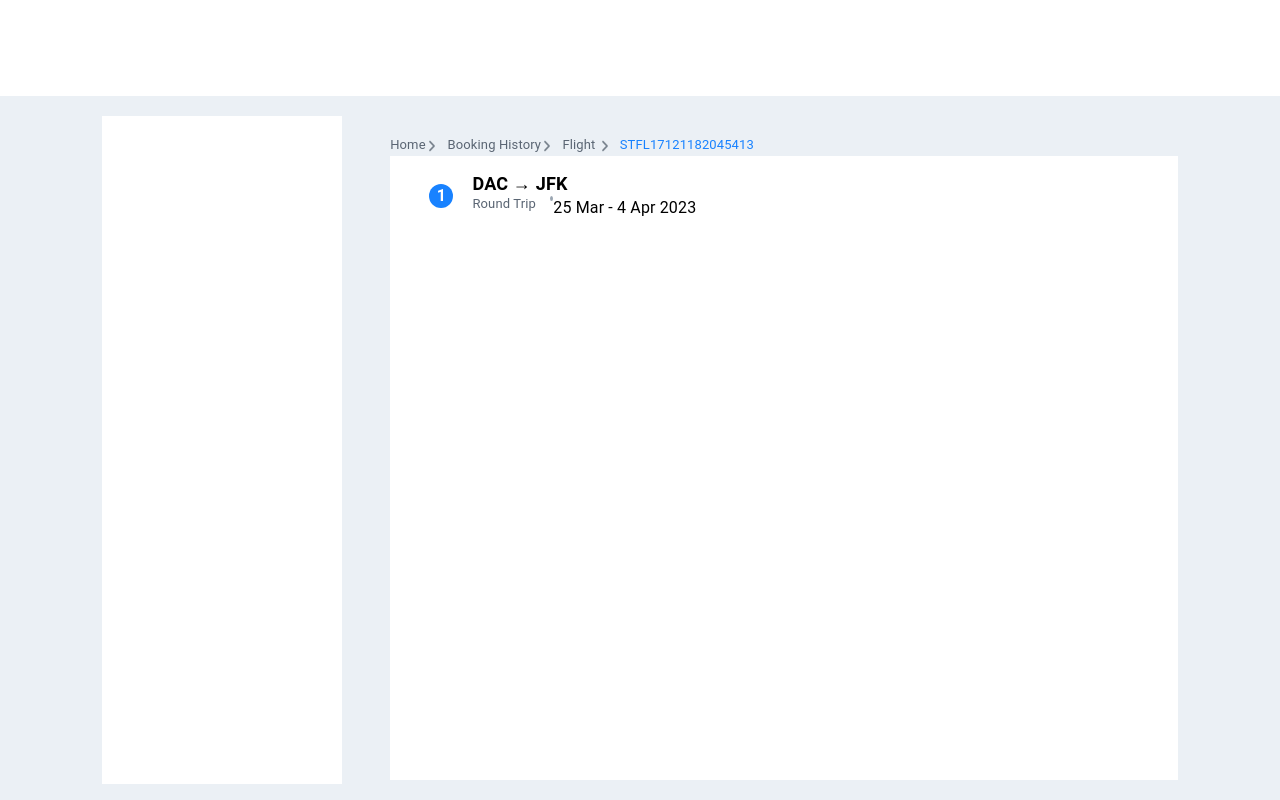
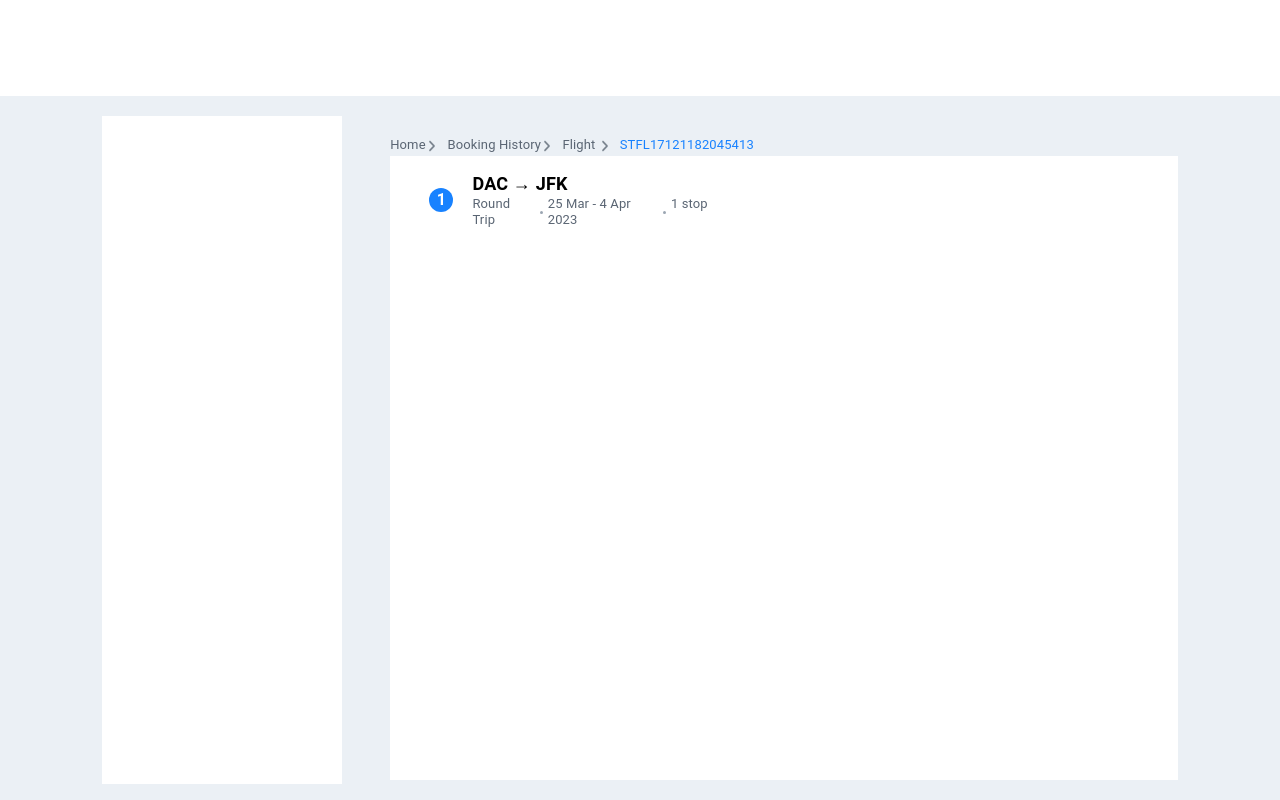
Before and after one commit to ShamimMahmud25/share-trip, a Next.js app: page / in a window 1280 px wide. Built offline with nearby package versions, Linux system fonts and the light colour scheme.

Commit message:
add new design

```diff
--- a/app/components/Details.tsx
+++ b/app/components/Details.tsx
@@ -3,6 +3,7 @@ import React from "react";
 import {
   circle,
   colorTitle,
+  elipse,
   mainContainer,
   navbar,
   secondContainer,
@@ -125,16 +126,40 @@ export default function Details() {
                         DAC → JFK
                       </Typography>
                       <Grid container>
-                        <Grid item xs={1.5}>
+                        <Grid item xs={1.20}>
                           <Typography style={title2}>Round Trip</Typography>
                         </Grid>
-                        <Grid item  style={{background:"#9BA6B2",height:"3px",width:"3px",borderRadius:"50%",paddingTop:"5px"}}>
-
+                        <Grid
+                          item
+                          xs={0.25}
+                          style={{
+                            display: "flex",
+                            justifyContent: "center",
+                            alignItems: "center",
+                          }}
+                        >
+                          <Grid style={elipse}></Grid>
                         </Grid>
 
-                        <Grid item xs={3}>
-                          <Typography>
-                          25 Mar - 4 Apr 2023
+                        <Grid item xs={2.125}>
+                          <Typography style={title2}>
+                            25 Mar - 4 Apr 2023
+                          </Typography>
+                        </Grid>
+                        <Grid
+                          item
+                          xs={0.25}
+                          style={{
+                            display: "flex",
+                            justifyContent: "center",
+                            alignItems: "center",
+                          }}
+                        >
+                          <Grid style={elipse}></Grid>
+                        </Grid>
+                        <Grid item xs={2}>
+                          <Typography style={title2}>
+                            1 stop
                           </Typography>
                         </Grid>
                       </Grid>
--- a/app/styles/index.ts
+++ b/app/styles/index.ts
@@ -38,6 +38,14 @@ export const secondContainer ={
     lineHeight:"24px"
 }
 
+export const elipse =  {
+  width: "3px",
+  height: "3px",
+  background: "#9BA6B2",
+  borderRadius: "16px",
+  lineHeight:"24px"
+}
+
 export const title2 ={
   fontSize:"13px",
   lineHeight:"16px",
```
